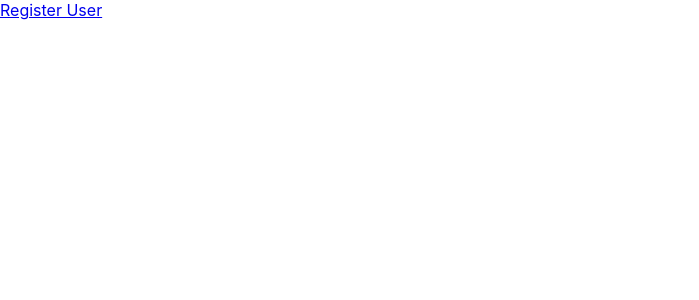
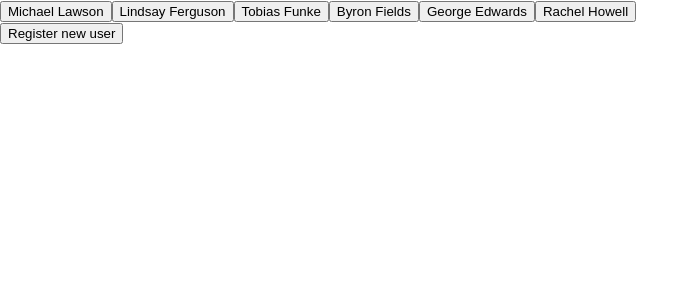
Before and after one commit to randikasennen/ec-react-training, a React (Create React App) app: page / in a window 1280 px wide. Shown: the top 300 px of the page, without its empty margins (0-699 px from the left). Built offline with nearby package versions, Linux system fonts and the light colour scheme; data requests are answered from the project's data file.

Commit message:
Configure routes

```diff
--- a/db.json
+++ b/db.json
@@ -1,3 +1,46 @@
 {
-  "users": []
+  "users": [
+    {
+        "id": 7,
+        "email": "michael.lawson@reqres.in",
+        "first_name": "Michael",
+        "last_name": "Lawson",
+        "avatar": "https://reqres.in/img/faces/7-image.jpg"
+    },
+    {
+        "id": 8,
+        "email": "lindsay.ferguson@reqres.in",
+        "first_name": "Lindsay",
+        "last_name": "Ferguson",
+        "avatar": "https://reqres.in/img/faces/8-image.jpg"
+    },
+    {
+        "id": 9,
+        "email": "tobias.funke@reqres.in",
+        "first_name": "Tobias",
+        "last_name": "Funke",
+        "avatar": "https://reqres.in/img/faces/9-image.jpg"
+    },
+    {
+        "id": 10,
+        "email": "byron.fields@reqres.in",
+        "first_name": "Byron",
+        "last_name": "Fields",
+        "avatar": "https://reqres.in/img/faces/10-image.jpg"
+    },
+    {
+        "id": 11,
+        "email": "george.edwards@reqres.in",
+        "first_name": "George",
+        "last_name": "Edwards",
+        "avatar": "https://reqres.in/img/faces/11-image.jpg"
+    },
+    {
+        "id": 12,
+        "email": "rachel.howell@reqres.in",
+        "first_name": "Rachel",
+        "last_name": "Howell",
+        "avatar": "https://reqres.in/img/faces/12-image.jpg"
+    }
+  ]
 }
--- a/src/App.js
+++ b/src/App.js
@@ -1,13 +1,15 @@
 import { BrowserRouter, Link, Switch, Route } from 'react-router-dom';
+import HomePage from './pages/HomePage';
 import RegisterUserPage from './pages/RegisterUserPage';
+import UserPage from './pages/UserPage';
 
 export default function App() {
     return (
         <BrowserRouter>
-            <div><Link to="/register">Register User</Link></div>
-
             <Switch>
+                <Route exact path="/" component={HomePage} />
                 <Route path="/register" component={RegisterUserPage} />
+                <Route path="/users/:id" component={UserPage} />
             </Switch>
         </BrowserRouter>
     )
--- /dev/null
+++ b/src/pages/HomePage/index.js
@@ -0,0 +1,35 @@
+import { useEffect, useState } from 'react';
+import api from '../../api/api.js';
+
+export default function(props) {
+    const [data, setData] = useState([]);
+    const [list, setList] = useState([]);
+
+    useEffect(() => { fetchData() }, []);
+    useEffect(() => { buildList() }, [data]);
+
+    const fetchData = () => {
+        api.get('/users')
+        .then(response => setData(response.data))
+        .catch(error => console.log(error))
+    }
+
+    const buildList = () => {
+        var list = [];
+
+        data.forEach(user => {
+            const { id, email, first_name, last_name, avatar } = user;
+            let name = first_name + ' ' + last_name;
+            list.push(<button onClick={() => props.history.push(('/users/' + id), { user })}>{name}</button>)
+        })
+
+        setList(list);
+    }
+
+    return (
+        <div>
+            <div>{list}</div>
+            <button onClick={() => props.history.push('/register')}>Register new user</button>
+        </div>
+    )
+}
--- /dev/null
+++ b/src/pages/UserPage/index.js
@@ -0,0 +1,15 @@
+export default function(props) {
+    const { user } = props.location.state
+    const { id, email, first_name, last_name, avatar } = user;
+
+    console.log(props)
+
+    return (
+        <div>
+            <div>{id}</div>
+            <div>{email}</div>
+            <div>{first_name}</div>
+            <div>{last_name}</div>
+        </div>
+    )
+}
```
